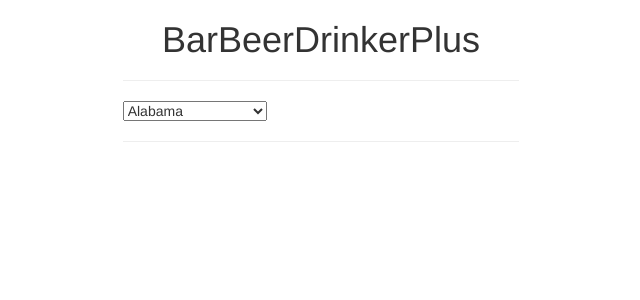
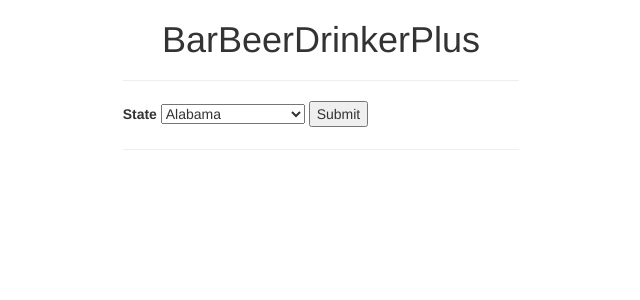
Before and after one commit to ZohaibZ/FlaskApp, a Flask app: page / in a window 1280 px wide. Shown: the top 300 px of the page, without its empty margins (319-959 px from the left). Run offline with Flask 2, Linux system fonts and the light colour scheme; some libraries are stand-ins or nearby versions.

Commit message:
working dropdown for bars

```diff
--- a/application.py
+++ b/application.py
@@ -1,9 +1,8 @@
 from flask import Flask, render_template, request, redirect, url_for
-from application import db
+from application import db, application
 from application.models import drinkers, bars
 from application.forms import stateSelection
 
-application = Flask(__name__)
 application.secret_key = 'my336DbProject'
 
 @application.route('/', methods=['GET', 'POST'])
@@ -21,13 +20,17 @@ def index():
     #         db.session.rollback()
     #     return render_template('thanks.html', notes=form1.dbNotes.data)
 
-    if request.method == 'POST' and state_selection.validate():
+    if request.method == 'POST' and state_selection.validate_on_submit():
         target_state = state_selection.state.data
-        bar_tuples = bars.query.filter_by(state=target_state)
-        for bar in bar_tuples:
-            print(bar.name)
-        db.session.close()
+        print target_state
+        print "Before Query"
+        bar_tuples = bars.query.filter_by(state = target_state).all()
+        print "After Query"
+        for b in bar_tuples:
+            print b.name
+
         return render_template('results.html', results = bar_tuples)
+
     return render_template('index.html', form = state_selection)
 
 if __name__ == '__main__':
--- a/application/forms.py
+++ b/application/forms.py
@@ -1,5 +1,5 @@
 from flask_wtf import FlaskForm
-from wtforms import TextField, validators, SelectField
+from wtforms import TextField, validators, SelectField, SubmitField
 
 STATE_CHOICES = [('AL', 'Alabama'),('AK','Alaska'),('AZ', 'Arizona'),('AR','Arkansas'),('CA','California'),('CO','Colorado'),
                 ('CT','Connecticut'),('DE','Delaware'),('FL','Florida'),('GA','Georgia'),('HI','Hawaii'),('ID','Idaho'),
@@ -13,3 +13,4 @@ STATE_CHOICES = [('AL', 'Alabama'),('AK','Alaska'),('AZ', 'Arizona'),('AR','Arka
 
 class stateSelection(FlaskForm):
     state = SelectField(label = 'State', choices = STATE_CHOICES)
+    submit = SubmitField("Submit")
--- a/templates/index.html
+++ b/application/templates/index.html
@@ -8,10 +8,12 @@
 
   <hr>
 
-  <form action="/" method="POST" name="stateSelection">
+  <form action="/index" method="POST" name="stateSelection">
     {{form.hidden_tag()}}
     <p>
+      {{form.state.label}}
       {{form.state}}
+      {{form.submit()}}
     </p>
   </form>
 
--- a/config.py
+++ b/config.py
@@ -1,5 +1,5 @@
-SQLALCHEMY_DATABASE_URI = 'mysql://my336Db:zohaibdatabase@my336instance.cffs7lx8bqq2.us-east-1.rds.amazonaws.com:3306/FlaskApp'
+SQLALCHEMY_DATABASE_URI = 'mysql+pymysql://my336Db:zohaibdatabase@my336instance.cffs7lx8bqq2.us-east-1.rds.amazonaws.com:3306/BarBeerDrinkerPlus'
 SQLALCHEMY_POOL_RECYCLE = 3600
-
+SQLALCHEMY_TRACK_MODIFICATIONS = False
 WTF_CSRF_ENABLED = True
 SECRET_KEY = 'my336DbProjectDatabase'
--- a/db_create.py
+++ b/db_create.py
@@ -1,6 +1,5 @@
 from application import db
-from application.models import Data
+from application.models import bars, drinkers
 
 db.create_all()
-
-print("DB created.")
+print "Db created"
```
Also changed, not shown: application/templates/results.html (added, +28 -0 lines), templates/results.html (deleted, +0 -30 lines), application/templates/base.html (renamed from templates/base.html), application/templates/macros.html (renamed from templates/macros.html), application/templates/thanks.html (renamed from templates/thanks.html), 5 other files.
